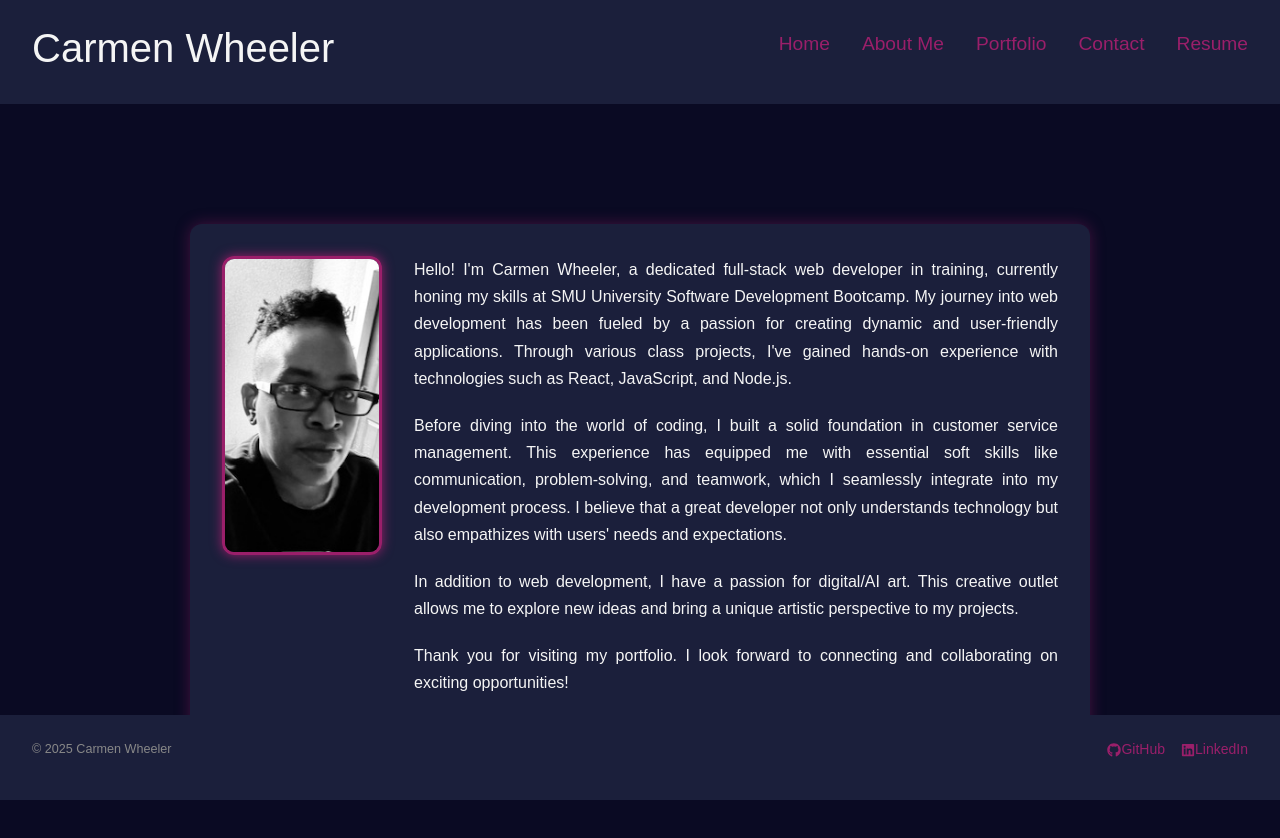
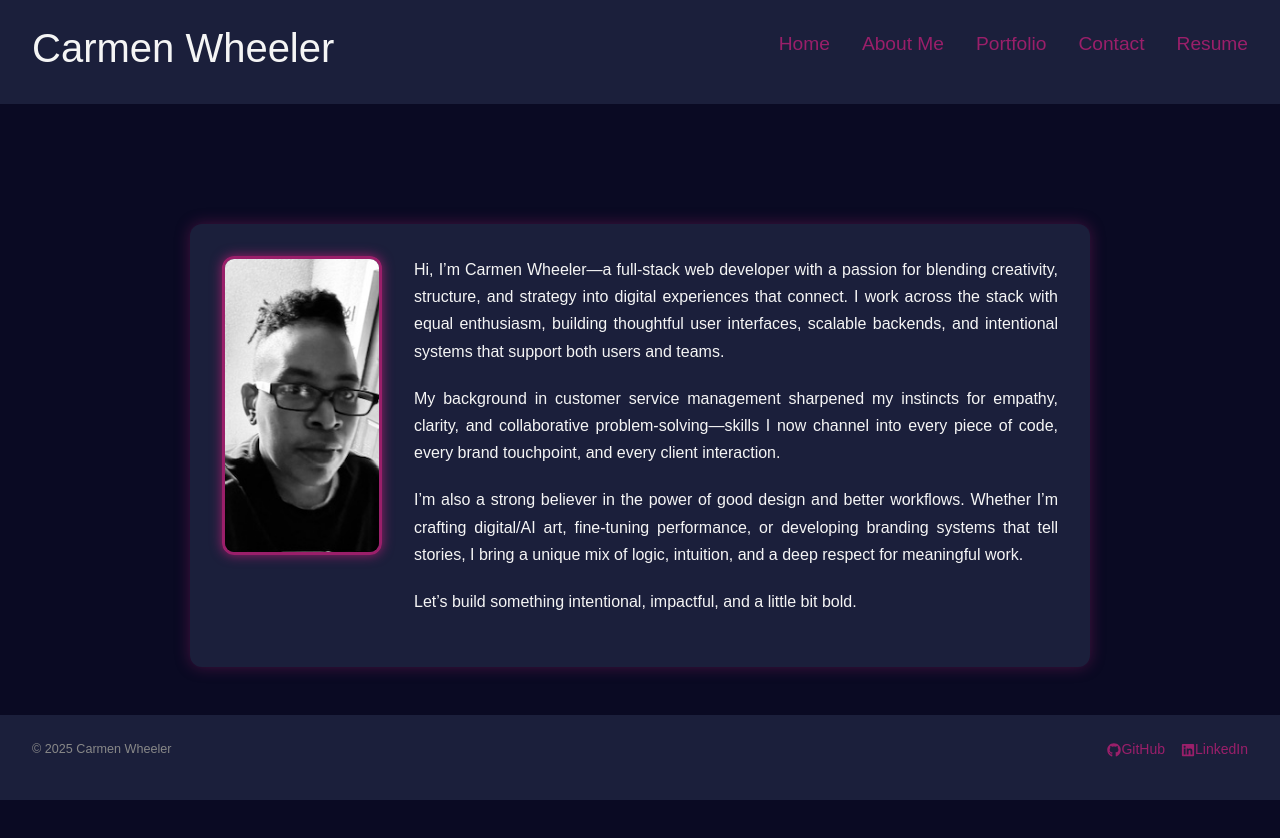
Before and after one commit to OutsideofemiT/Portfolio_CW, a React (Vite) app in the folder my-portfolio/: page /aboutme in a window 1280 px wide. Shown: the top 838 px of the page. Built offline with nearby package versions, Linux system fonts and the light colour scheme.

Commit message:
updated intro on about me page

```diff
--- a/my-portfolio/src/pages/AboutMe.jsx
+++ b/my-portfolio/src/pages/AboutMe.jsx
@@ -5,18 +5,13 @@ const AboutMe = () => {
     <section className="about-section">
       <img src={cdwImage} alt="Developer Avatar" className="profile-image" />
       <div className="introduction">
-        <p>
-          Hello! I'm Carmen Wheeler, a dedicated full-stack web developer in training, currently honing my skills at SMU University Software Development Bootcamp. My journey into web development has been fueled by a passion for creating dynamic and user-friendly applications. Through various class projects, I've gained hands-on experience with technologies such as React, JavaScript, and Node.js.
-        </p>
-        <p>
-          Before diving into the world of coding, I built a solid foundation in customer service management. This experience has equipped me with essential soft skills like communication, problem-solving, and teamwork, which I seamlessly integrate into my development process. I believe that a great developer not only understands technology but also empathizes with users' needs and expectations.
-        </p>
-        <p>
-          In addition to web development, I have a passion for digital/AI art. This creative outlet allows me to explore new ideas and bring a unique artistic perspective to my projects.
-        </p>
-        <p>
-          Thank you for visiting my portfolio. I look forward to connecting and collaborating on exciting opportunities!
-        </p>
+      <p>Hi, I’m Carmen Wheeler—a full-stack web developer with a passion for blending creativity, structure, and strategy into digital experiences that connect. I work across the stack with equal enthusiasm, building thoughtful user interfaces, scalable backends, and intentional systems that support both users and teams.</p>
+
+     <p>My background in customer service management sharpened my instincts for empathy, clarity, and collaborative problem-solving—skills I now channel into every piece of code, every brand touchpoint, and every client interaction.</p>
+
+     <p>I’m also a strong believer in the power of good design and better workflows. Whether I’m crafting digital/AI art, fine-tuning performance, or developing branding systems that tell stories, I bring a unique mix of logic, intuition, and a deep respect for meaningful work.</p>
+
+     <p>Let’s build something intentional, impactful, and a little bit bold.</p>
       </div>
     </section>
   );
```
